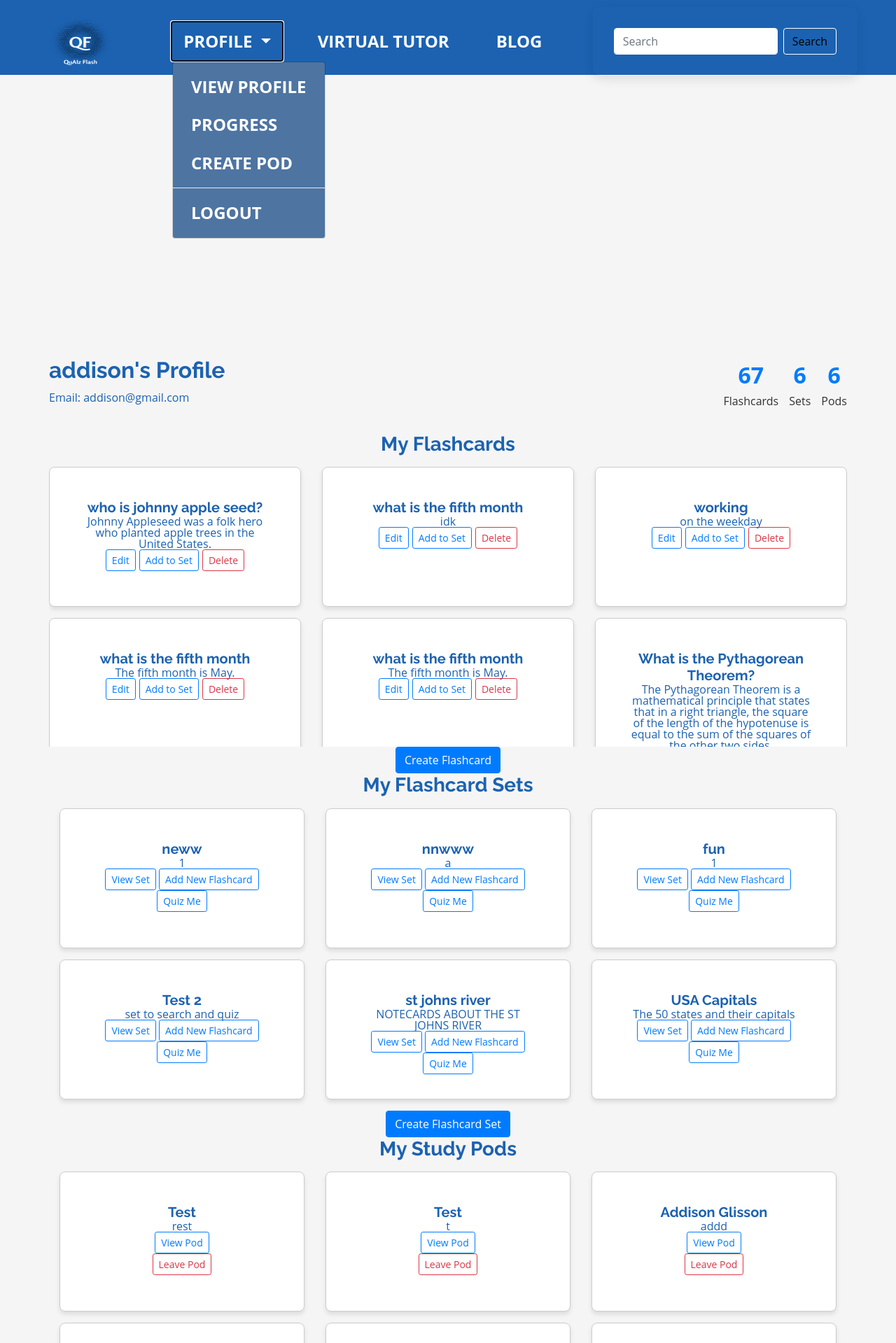
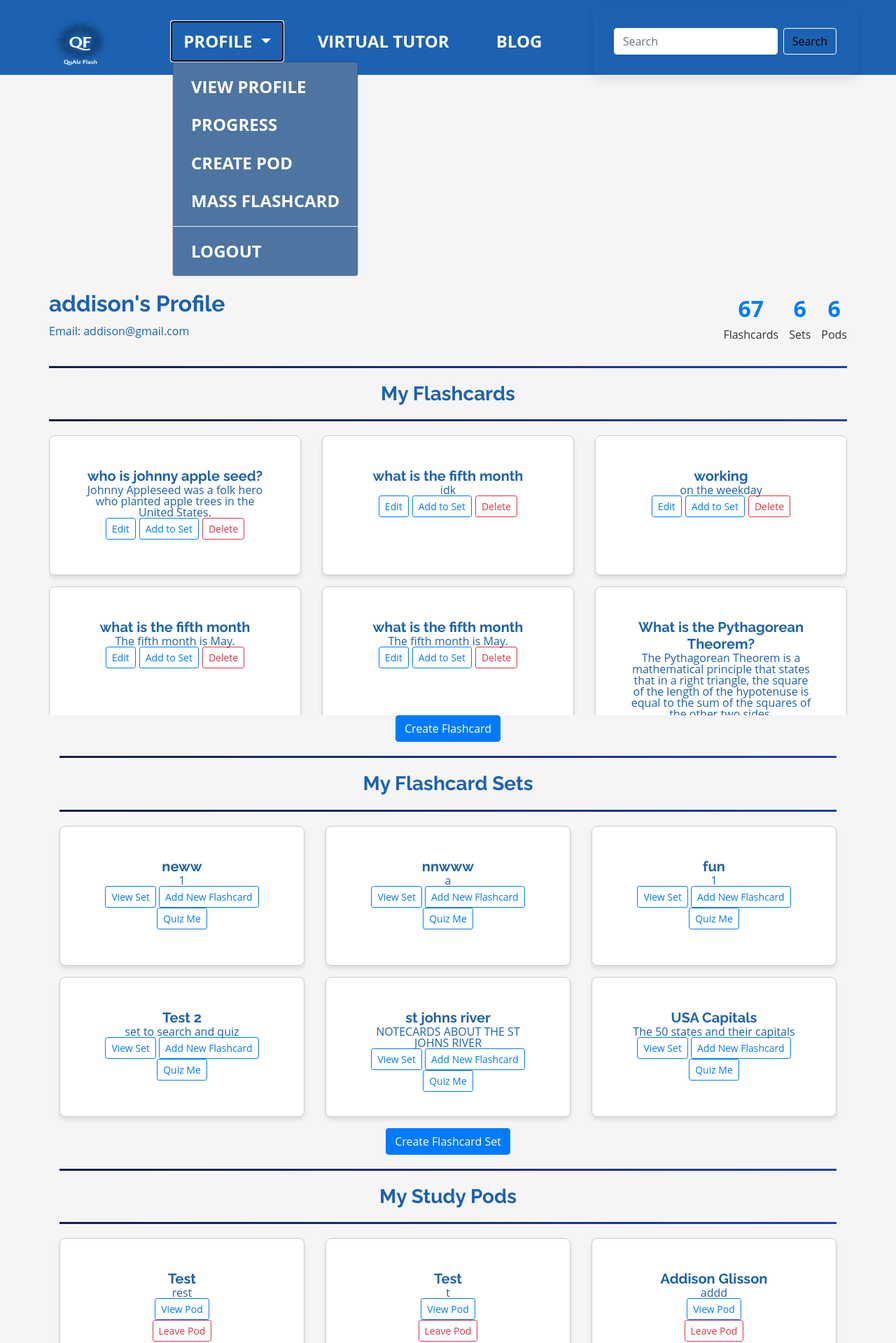
Before and after one commit to addisonglisson/quaizflash, a Flask app: page /profile in a window 1280 px wide, after a click on "PROFILE". Shown: the top 1919 px of the page at 70% size. Run offline with Flask 3, Linux system fonts and the light colour scheme; a user stored in the database is signed in; some libraries are stand-ins or nearby versions.

Commit message:
mass flashcard generation

```diff
--- a/app.py
+++ b/app.py
@@ -9,7 +9,7 @@ from werkzeug.security import generate_password_hash, check_password_hash
 from models import db, User
 from models import db, User, Flashcard
 from models import User, Flashcard, FlashcardSet, FlashcardInteraction, StudySession, BlogPost, Comment, study_pod_members, StudyPodComment, StudyPod, StudyPodPost
-from forms import FlashcardSetForm, FlashcardForm, AddToSetForm, VirtualTutorForm, SearchSetsForm, BlogPostForm, CommentForm, CreateStudyPodCommentForm, CreateStudyPodForm, CreateStudyPodPostForm
+from forms import FlashcardSetForm, FlashcardForm, AddToSetForm, VirtualTutorForm, SearchSetsForm, BlogPostForm, CommentForm, CreateStudyPodCommentForm, CreateStudyPodForm, CreateStudyPodPostForm, FlashcardGeneratorForm
 from functools import wraps
 from youtube_transcript_api import YouTubeTranscriptApi
 from flask_login import LoginManager, UserMixin, login_user, logout_user, login_required, current_user
@@ -52,6 +52,12 @@ def confirm_token(token, expiration=3600):
     except:
         return False
     return email
+
+def save_flashcards_to_set(flashcard_data, set_id):
+    for flashcard_info in flashcard_data:
+        flashcard = Flashcard(question=flashcard_info['question'], answer=flashcard_info['answer'], user_id=current_user.id, flashcard_set_id=set_id)
+        db.session.add(flashcard)
+    db.session.commit()
 
 @app.route("/forgot_password", methods=["GET", "POST"])
 def forgot_password():
@@ -96,7 +102,7 @@ openai.api_key = os.environ.get('OPENAI_API_KEY')  # Replace 'OPENAI_API_KEY' wi
 def get_chatgpt_response(user_message, context=None):
     prompt = f"{context}\nUser: {user_message}\nChatGPT:"
     response = openai.Completion.create(
-        engine="text-davinci-002",
+        engine="gpt-3.5-turbo-instruct",
         prompt=prompt,
         max_tokens=100,
         n=1,
@@ -277,7 +283,7 @@ def ask():
     print(f"Prompt: {prompt}")
 
     response = openai.Completion.create(
-        engine="text-davinci-002",
+        engine="gpt-3.5-turbo-instruct",
         prompt=prompt,
         max_tokens=100,
         n=1,
@@ -556,7 +562,7 @@ def virtual_tutor():
         history_text = "\n".join([entry['content'] for entry in conversation_history[-10:]])
         prompt = f"ChatGPT, you are an expert {subject} tutor. Please provide accurate, helpful, and easy-to-understand answers to any questions related to {subject}. When possible, include step-by-step explanations or examples to help the user better understand your answers.\n\n{history_text}\n{user_input}"
         response = openai.Completion.create(
-            engine="text-davinci-002",
+            engine="gpt-3.5-turbo-instruct",
             prompt=prompt,
             max_tokens=100,
             n=1,
@@ -821,3 +827,101 @@ def leave_pod(pod_id):
     else:
         flash('You are not a member of this pod.', 'warning')
     return redirect(url_for('profile'))
+
+@app.route('/generate_multiple_flashcards', methods=['GET', 'POST'])
+@login_required
+def generate_flashcards():
+    form = FlashcardGeneratorForm()
+    set_form = FlashcardSetForm()
+    # Retrieve generated flashcards from the session (for displaying after generation)
+    generated_flashcards = session.get('generated_flashcards', [])
+
+    if form.validate_on_submit():
+        topic = form.topic.data
+        user_prompt = form.user_prompt.data
+
+        # Adjust the prompt for multiple flashcards
+        prompt = f"Create a list of flashcards about {topic}. Start each flashcard with 'Q:' for question and 'A:' for answer. Each flashcard should be concise.\n\n{user_prompt}"
+
+        # Call OpenAI's API with the modified prompt
+        response = openai.Completion.create(
+            engine="gpt-3.5-turbo-instruct",
+            prompt=prompt,
+            max_tokens=700,
+            n=1,
+            stop=None,
+            temperature=0.5,
+        )
+
+        # Parse the response to create flashcards
+        flashcard_pairs = parse_flashcards(response.choices[0].text.strip())
+        # Store the parsed flashcards in the session
+        session['generated_flashcards'] = [{"question": q, "answer": a} for q, a in flashcard_pairs]
+
+        flash('Flashcards generated successfully! Review and save them.', 'success')
+        # Redirect to the same route to display generated flashcards
+        return redirect(url_for('generate_flashcards'))
+
+    if request.method == 'POST':
+        # Check if the 'Create Set' button was clicked
+        if 'create_set' in request.form:
+            if set_form.validate():
+                new_set = FlashcardSet(title=set_form.title.data, description=set_form.description.data, user_id=current_user.id)
+                db.session.add(new_set)
+                db.session.commit()
+                flash("New flashcard set created!", "success")
+                # Assign generated flashcards to the new set
+                save_flashcards_to_set(session.get('generated_flashcards', []), new_set.id)
+                session.pop('generated_flashcards', None)  # Clear session
+                return redirect(url_for("flashcard_set", set_id=new_set.id))
+
+
+    return render_template('generate_flashcards.html', title='Generate Multiple Flashcards', form=form, set_form=set_form, flashcards=generated_flashcards, search_form=SearchSetsForm())
+
+def parse_flashcards(response_text):
+    flashcard_pairs = []
+    for line in response_text.split('\n'):
+        if line.startswith("Q:"):
+            question = line[2:].strip()
+        elif line.startswith("A:"):
+            answer = line[2:].strip()
+            flashcard_pairs.append((question, answer))
+    return flashcard_pairs
+
+
+@app.route('/save_generated_flashcards', methods=['POST'])
+@login_required
+def save_generated_flashcards():
+    generated_flashcards = session.pop('generated_flashcards', [])
+    if generated_flashcards:
+        for flashcard in generated_flashcards:
+            new_flashcard = Flashcard(question=flashcard['question'], answer=flashcard['answer'], user_id=current_user.id)
+            db.session.add(new_flashcard)
+        db.session.commit()
+        flash('Flashcards saved to your profile!', 'success')
+    else:
+        flash('No flashcards to save.', 'info')
+
+    return redirect(url_for('profile'))
+
+@app.route('/edit_generated_flashcards', methods=['GET', 'POST'])
+@login_required
+def edit_generated_flashcards():
+    generated_flashcards = session.get('generated_flashcards', [])
+
+    if request.method == 'POST':
+        # Process the edited flashcards
+        edited_flashcards = []
+        for i in range(len(generated_flashcards)):
+            question = request.form.get(f'question-{i}')
+            answer = request.form.get(f'answer-{i}')
+            edited_flashcards.append({'question': question, 'answer': answer})
+
+        # Update the session with edited flashcards
+        session['generated_flashcards'] = edited_flashcards
+        flash('Flashcards updated!', 'success')
+
+        # Redirect back to the generate flashcards page to review edited flashcards
+        return redirect(url_for('generate_flashcards'))
+
+    return render_template('edit_generated_flashcards.html', flashcards=generated_flashcards, search_form=SearchSetsForm())
--- a/forms.py
+++ b/forms.py
@@ -45,3 +45,8 @@ class CreateStudyPodPostForm(FlaskForm):
 class CreateStudyPodCommentForm(FlaskForm):
     content = TextAreaField('Comment', validators=[DataRequired()])
     submit = SubmitField('Comment')
+
+class FlashcardGeneratorForm(FlaskForm):
+    topic = StringField('Topic', validators=[DataRequired()])
+    user_prompt = StringField('Prompt', validators=[DataRequired()])
+    submit = SubmitField('Generate Flashcards')
--- a/static/style.css
+++ b/static/style.css
@@ -886,3 +886,44 @@ table th {
 }
 
 /* Add more styling as needed */
+.animated-gradient-line {
+  height: 3px;
+  background: linear-gradient(270deg, #ff70a3, #ff9770, #ffd670, #e9ff70);
+  background-size: 800% 800%;
+  animation: GradientMove 8s ease infinite;
+  margin: 20px 0;
+}
+
+@keyframes GradientMove {
+  0% { background-position: 0% 50%; }
+  50% { background-position: 100% 50%; }
+  100% { background-position: 0% 50%; }
+}
+
+.pulsating-line {
+  height: 3px;
+  background: #0f0e0e;
+  margin: 20px 0;
+  position: relative;
+  overflow: hidden;
+}
+
+.pulsating-line::before {
+  content: '';
+  position: absolute;
+  top: 0;
+  left: -150%;
+  width: 300%;
+  height: 100%;
+  background: linear-gradient(to right, transparent, #1f40ad, transparent);
+  animation: pulse 1.5s infinite linear;
+}
+
+@keyframes pulse {
+  0% {
+    left: -150%;
+  }
+  100% {
+    left: 100%;
+  }
+}
--- a/templates/_nav_logged_in.html
+++ b/templates/_nav_logged_in.html
@@ -6,6 +6,7 @@
       <a class="dropdown-item" href="{{ url_for('profile') }}">View Profile</a>
       <a class="dropdown-item" href="{{ url_for('progress') }}">Progress</a>
       <a class="dropdown-item" href="{{ url_for('create_pod') }}">Create Pod</a>
+      <a class="dropdown-item" href="{{ url_for('generate_flashcards') }}">Mass Flashcard</a>
       <div class="dropdown-divider"></div>
       <a class="dropdown-item" href="{{ url_for('logout') }}">Logout</a>
     </div>
--- a/templates/profile.html
+++ b/templates/profile.html
@@ -25,8 +25,11 @@
       </div>
     </div>
   </div>
+<div class="pulsating-line"></div>
+
 
   <h3 class="section-title">My Flashcards</h3>
+  <div class="pulsating-line"></div>
   <div class="scrollable-container">
     <div class="row">
       {% for flashcard in flashcards %}
@@ -59,7 +62,9 @@
       <!-- Flashcard Sets Section -->
       {% if flashcard_sets %}
         <div class="col-md-12">
+          <div class="pulsating-line"></div>
           <h3 class="section-title">My Flashcard Sets</h3>
+          <div class="pulsating-line"></div>
           <div class="row">
             {% for flashcard_set in flashcard_sets %}
               <div class="col-md-4 mb-3">
@@ -87,7 +92,9 @@
       <!-- Study Pods Section -->
       {% if study_pods %}
         <div class="col-md-12">
+          <div class="pulsating-line"></div>
           <h3 class="section-title">My Study Pods</h3>
+          <div class="pulsating-line"></div>
           <div class="row">
             {% for pod in study_pods %}
               <div class="col-md-4 mb-3">
```
Also changed, not shown: templates/edit_generated_flashcards.html (added, +23 -0 lines), templates/generate_flashcards.html (added, +62 -0 lines), instance/your_database_file.db.
